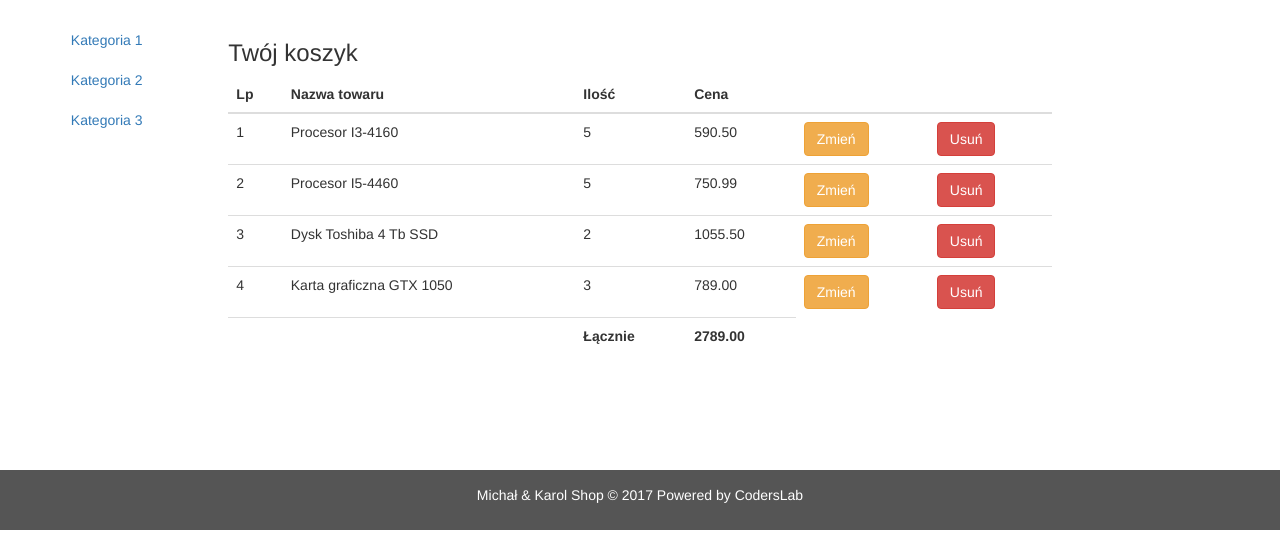
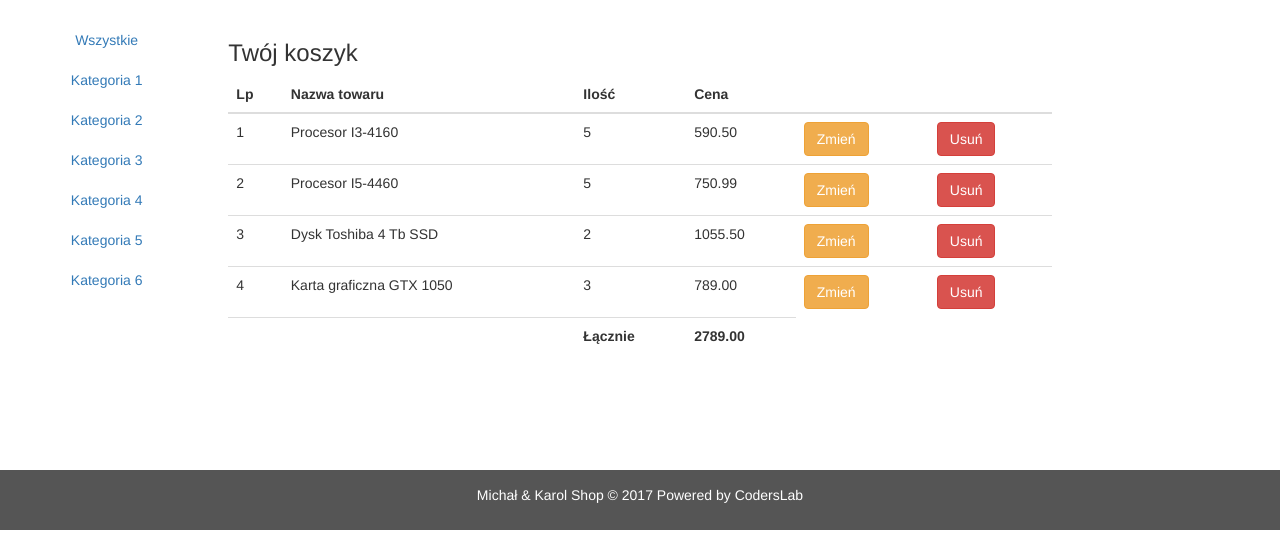
Before and after one commit to Karol-Szalwinski/M-K_SHOP, a PHP site: page /shop/cart.php in a window 1280 px wide. Shown: the part 52-592 px from the top of the page. Run offline with PHP 8.4, Linux system fonts and the light colour scheme.

Commit message:
Poprawki w stronie produktu i sidebarze

```diff
--- a/shop/product.php
+++ b/shop/product.php
@@ -87,7 +87,10 @@
                         <h3> Cena</h3>
                         <h3> 590.50 PLN</h3>
                         <br><br>
-                        <input type="number" class="input-lg " name="Ilość" min="1" max="10" step="1" value="1">
+                        <label class="input-lg">
+                            Sztuk&nbsp;
+                            <input type="number" class="input-lg" name="Ilość" min="1" max="10" step="1" value="1">
+                        </label>
                         <br><br>
                         <input type="submit" class="btn btn-danger btn-lg" value="Dodaj do koszyka">
                         <br>
--- a/shop/sidebar.php
+++ b/shop/sidebar.php
@@ -1,7 +1,11 @@
 <div class="col-sm-3 col-md-2 sidebar sidebar">
     <ul class=" nav nav-sidebar">
+        <li><a href="category.php">Wszystkie</a></li>
         <li><a href="category.php">Kategoria 1</a></li>
         <li><a href="category.php">Kategoria 2</a></li>
         <li><a href="category.php">Kategoria 3</a></li>
+        <li><a href="category.php">Kategoria 4</a></li>
+        <li><a href="category.php">Kategoria 5</a></li>
+        <li><a href="category.php">Kategoria 6</a></li>
     </ul>
 </div>
```
